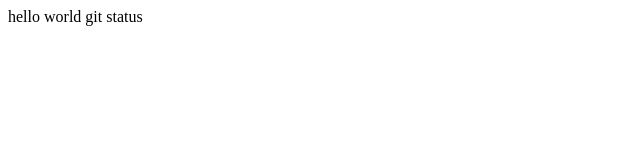
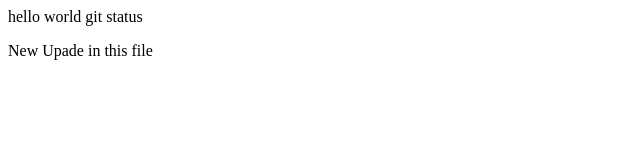
Before and after one commit to MuhammadUmar7837/First-Project, a plain HTML site: page index.html in a window 1280 px wide. Shown: the whole page, without its empty margins (0-640 px from the left). Drawn offline with Linux system fonts and the light colour scheme.

Commit message:
Updation in file
New PAragraph is created in the file

```diff
--- a/index.html
+++ b/index.html
@@ -1 +1,2 @@
 <p>hello world git status</p>
+<P>New Upade in this file </P>
```
